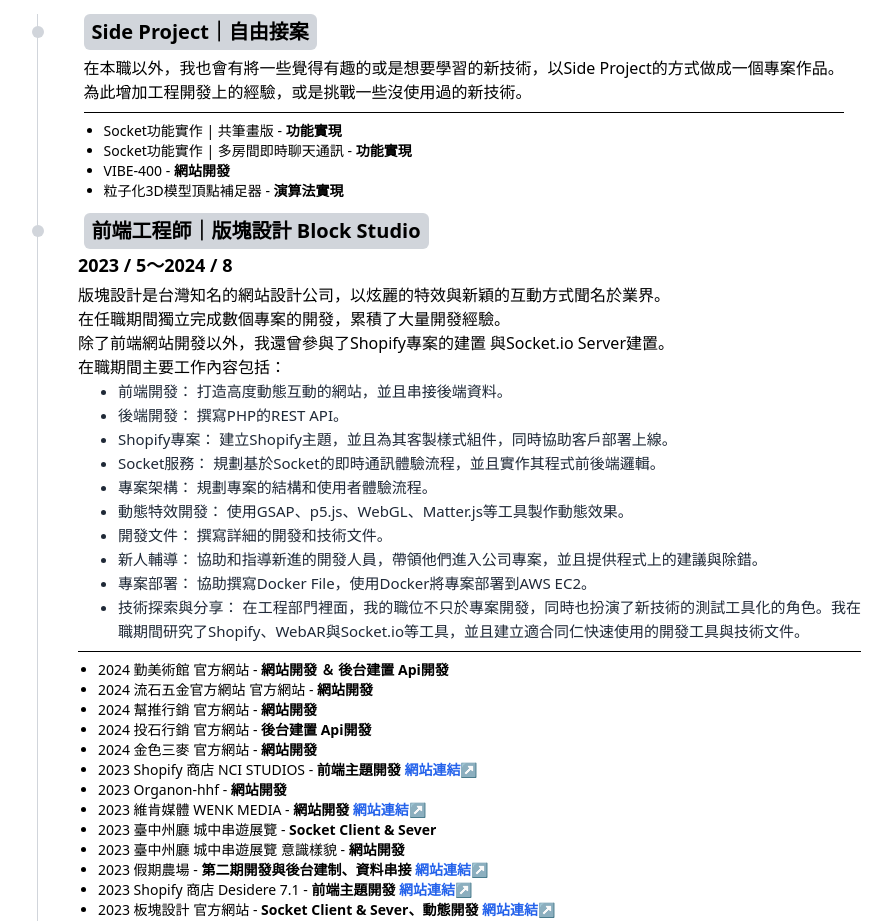
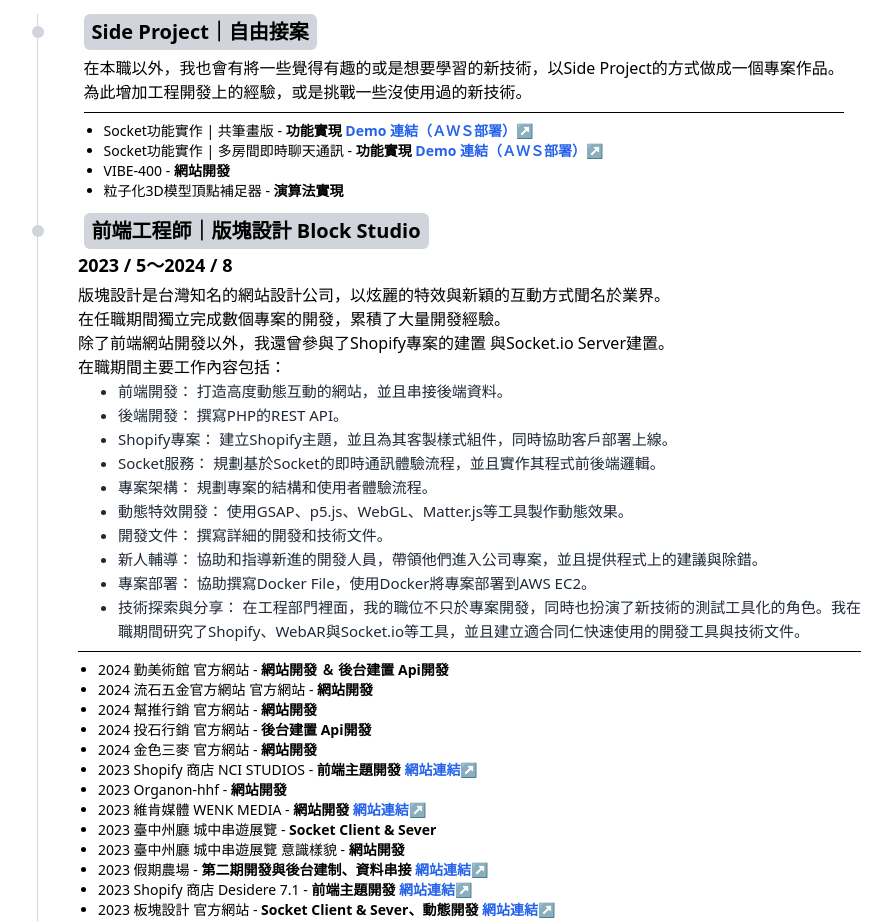
Before and after one commit to cs2338139/Resume, a Vue app: page / in a window 1280 px wide. Shown: the part 1383-2304 px from the top of the page, without its empty margins (208-1100 px from the left). Built offline with nearby package versions, Linux system fonts and the light colour scheme.

Commit message:
update: socket url

```diff
--- a/src/views/Home.vue
+++ b/src/views/Home.vue
@@ -208,8 +208,8 @@ provide("changeUrlQuery", changeUrlQuery);
               </div>
               <div class="h-[1px] w-full bg-black my-2"></div>
               <ul class="list-disc text-sm pl-5">
-                <li @click="changeUrlQuery('socket-draw')" :class="hasLinkItemStyle">Socket功能實作 | 共筆畫版 - <b>功能實現</b></li>
-                <li @click="changeUrlQuery('socket-chat')" :class="hasLinkItemStyle">Socket功能實作 | 多房間即時聊天通訊 - <b>功能實現</b></li>
+                <li @click="changeUrlQuery('socket-draw')" :class="hasLinkItemStyle">Socket功能實作 | 共筆畫版 - <b>功能實現</b> <a href="https://socket-draw.jinchengliang.com/" target="_blank" class="link font-bold">Demo 連結（ＡＷＳ部署）↗</a></li>
+                <li @click="changeUrlQuery('socket-chat')" :class="hasLinkItemStyle">Socket功能實作 | 多房間即時聊天通訊 - <b>功能實現</b> <a href="https://socket-chat.jinchengliang.com/" target="_blank" class="link font-bold">Demo 連結（ＡＷＳ部署）↗</a></li>
                 <li @click="changeUrlQuery('vibe-400')" :class="hasLinkItemStyle">VIBE-400 - <b>網站開發</b></li>
                 <li @click="changeUrlQuery('point_cloud_changer')" :class="hasLinkItemStyle">粒子化3D模型頂點補足器 - <b>演算法實現</b></li>
               </ul>
```
